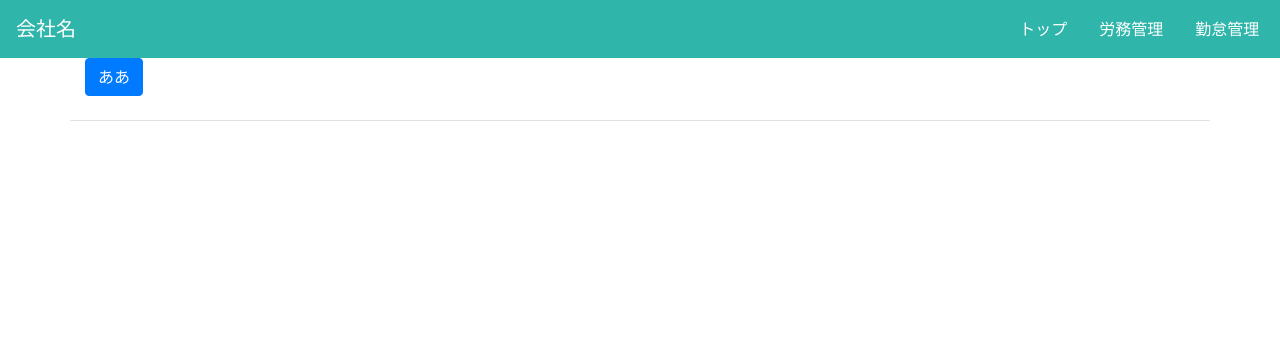
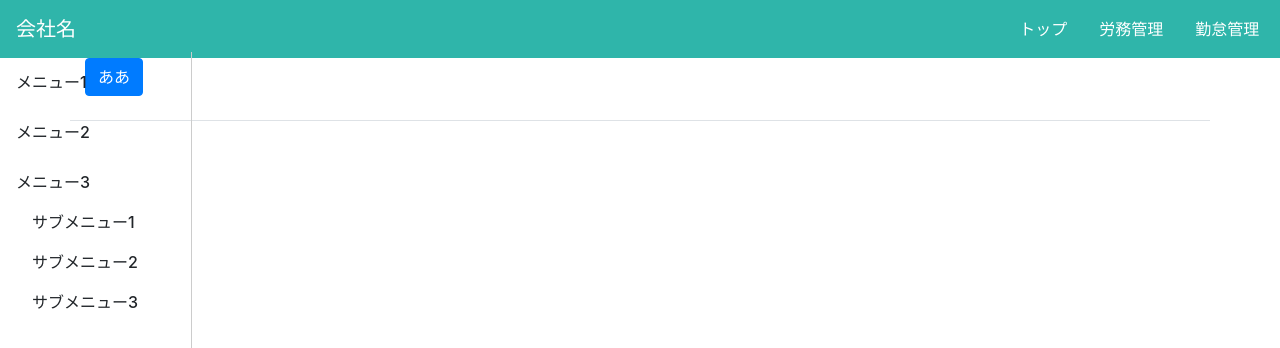
Before and after one commit to comu2e/next-spa, a Next.js app: page / in a window 1280 px wide. Shown: the top 348 px of the page. Built offline with nearby package versions, Linux system fonts and the light colour scheme; no server answers.

Commit message:
add: sidebar 追加

```diff
--- a/src/assets/common.scss
+++ b/src/assets/common.scss
@@ -27,3 +27,35 @@ nav {
     }
   }
 }
+
+.sidebar {
+  position: fixed;
+  top: 52px;
+  left: 0;
+  width: 15%;
+  height: 100%;
+  z-index: 100;
+  padding-bottom: 52px;
+  overflow: scroll;
+  border-right: 1px solid #CCCCCC;
+
+  ul li.nav-item {
+    margin-top: 10px;
+  }
+
+  /** SideBar Accordion */
+  li .submenu  {
+    list-style: none;
+    margin: 0;
+    padding: 0 1rem 0 1rem;
+  }
+
+  .nav-link {
+    font-weight: 500;
+    color: var(--bs-dark);
+  }
+
+  .nav-link:hover {
+    color: var(--bs-primary);
+  }
+}
--- a/src/components/_layouts/Layout.tsx
+++ b/src/components/_layouts/Layout.tsx
@@ -4,6 +4,7 @@ import Router from "next/router";
 import Header from "./partials/Header";
 import Footer from "./partials/Footer";
 import {Container} from "react-bootstrap";
+import Sidebar from "../_partials/Sidebar";
 
 const Layout = ({ children, title = 'title' }) => {
 
@@ -19,7 +20,7 @@ const Layout = ({ children, title = 'title' }) => {
             </Head>
 
             <Header/>
-
+          <Sidebar />
             <Container>
                 {children}
             </Container>
--- /dev/null
+++ b/src/components/_partials/Sidebar.tsx
@@ -0,0 +1,42 @@
+import React from "react";
+import {Nav} from "react-bootstrap";
+
+const Sidebar = () => {
+
+  return (
+      <>
+        <Nav className="sidebar">
+          <ul className="nav flex-column accordion" id="nav_accordion">
+            <li className="nav-item">
+              <a className="nav-link" href="#">メニュー1</a>
+            </li>
+            <li className="nav-item">
+              <a className="nav-link collapsed" data-bs-toggle="collapse" data-bs-target="#menu_item1"
+                 aria-controls="menu_item2" aria-expanded="true" href="#">
+                メニュー2<i className="bi bi-caret-down-fill ms-1"></i>
+              </a>
+              <ul id="menu_item1" className="submenu collapse accordion-collapse" data-bs-parent="#nav_accordion">
+                <li><a className="nav-link" href="#"><i className="bi bi-chevron-right me-1"></i>サブメニュー1</a></li>
+                <li><a className="nav-link" href="#"><i className="bi bi-chevron-right me-1"></i>サブメニュー2</a></li>
+                <li><a className="nav-link" href="#"><i className="bi bi-chevron-right me-1"></i>サブメニュー3</a></li>
+              </ul>
+            </li>
+            <li className="nav-item">
+              <a className="nav-link" data-bs-toggle="collapse" data-bs-target="#menu_item2" aria-controls="menu_item2"
+                 aria-expanded="true" href="#">
+                メニュー3<i className="bi bi-caret-down-fill ms-1"></i>
+              </a>
+              <ul id="menu_item2" className="submenu collapse accordion-collapse show" data-bs-parent="#nav_accordion">
+                <li><a className="nav-link" href="#"><i className="bi bi-chevron-right me-1"></i>サブメニュー1</a></li>
+                <li><a className="nav-link" href="#"><i className="bi bi-chevron-right me-1"></i>サブメニュー2</a></li>
+                <li><a className="nav-link" href="#"><i className="bi bi-chevron-right me-1"></i>サブメニュー3</a></li>
+              </ul>
+            </li>
+          </ul>
+        </Nav>
+      </>
+  )
+
+}
+
+export default Sidebar
```
